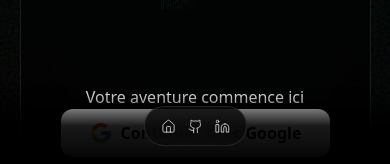
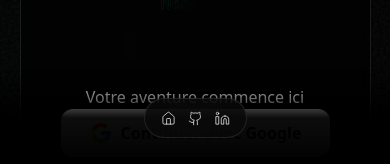
Before and after one commit to nonnzy7even7iete/nonnzytransformiumfullstackbundel, a Next.js app: page / in a window 390 px wide. Shown: the part 678-842 px from the top of the page. Built offline with nearby package versions, Linux system fonts and the light colour scheme; no server answers.

Commit message:
Zy Bulding workflow

```diff
--- a/src/app/page.tsx
+++ b/src/app/page.tsx
@@ -34,16 +34,18 @@ export default function HomePage() {
   if (status === "loading" || status === "authenticated") return <Loader />;
 
   return (
-    <div className="relative min-h-screen flex flex-col bg-app-gradient overflow-hidden">
+    // Suppression de overflow-hidden pour permettre le scroll
+    <div className="relative min-h-screen flex flex-col bg-app-gradient">
       <Navbar />
 
       {/* BACKGROUND INITIAL */}
-      <div className="absolute inset-0 z-0">
+      <div className="fixed inset-0 z-0">
         <MasterAuroraBackground />
       </div>
 
-      <main className="relative z-10 flex-1 flex flex-col md:flex-row items-center justify-center px-4 md:px-8 pb-10 gap-6 md:gap-0 pt-32 md:pt-40">
-        {/* ASIDE GAUCHE : DATA CARD (TEXTE ET STYLE RESTAURÉS) */}
+      {/* MAIN CONTENT - RESTAURATION DU LAYOUT INITIAL */}
+      <main className="relative z-10 flex-1 flex flex-col md:flex-row items-center justify-center px-4 md:px-8 pb-32 pt-32 md:pt-40 gap-6 md:gap-0">
+        {/* ASIDE GAUCHE : DATA CARD (STYLE ET TEXTE RESTAURÉS) */}
         <aside className="relative z-11 md:absolute md:left-3 md:ml-6 lg:ml-8 flex justify-center md:justify-start w-full md:w-auto min-w-[300px]">
           <DataCard
             width={300}
@@ -113,9 +115,9 @@ export default function HomePage() {
           />
         </aside>
 
-        {/* SECTION CENTRALE : LOGIN BOX (DESIGN INITIAL RESTAURÉ) */}
+        {/* SECTION CENTRALE : LOGIN BOX (RADIUS 2XL ET SIZING RESTAURÉS) */}
         <div className="relative z-10 flex flex-col items-center justify-center text-center w-full md:w-[460px] max-w-[90vw] min-w-[300px]">
-          <div className="w-full p-10 backdrop-blur-xl rounded-2xl shadow-2xl min-w-[300px] bg-glass-dual border border-border-dual flex flex-col items-center">
+          <div className="w-full p-10 backdrop-blur-xl rounded-2xl shadow-none bg-glass-dual border border-border-dual flex flex-col items-center">
             <div className="w-full h-40 md:h-64 flex items-center justify-center">
               <TextHoverEffect
                 text="Nonnzytr"
@@ -123,7 +125,7 @@ export default function HomePage() {
                 style={{
                   width: "100%",
                   height: "100%",
-                  fontSize: "clamp(6rem, 18vw, 12rem)", // Garde juste le resize mobile
+                  fontSize: "clamp(6rem, 18vw, 12rem)",
                 }}
               />
             </div>
@@ -135,8 +137,8 @@ export default function HomePage() {
             <button
               onClick={() => signIn("google", { callbackUrl: "/dashboard" })}
               className="w-full py-3 flex items-center justify-center gap-2
-              bg-foreground text-background font-semibold rounded-xl shadow-md
-              hover:shadow-xl hover:scale-105 active:scale-95
+              bg-foreground text-background font-semibold rounded-xl
+              hover:scale-105 active:scale-95
               transition-all duration-300 mb-6"
             >
               <FcGoogle className="text-2xl" />
@@ -160,11 +162,12 @@ export default function HomePage() {
         </aside>
       </main>
 
-      {/* FOOTER : NOIR PUR + DOCK MINI (IDENTITÉ CONSERVÉE) */}
-      <footer className="fixed bottom-0 left-0 right-0 z-[100] h-20 flex items-center justify-center pointer-events-none">
-        <div className="absolute inset-x-0 bottom-0 h-full bg-gradient-to-t from-black via-black/90 to-transparent z-[-1]" />
+      {/* FOOTER NOIR PUR - DOCK MINIATURISÉ SANS SHADOW */}
+      <footer className="fixed bottom-0 left-0 right-0 z-[100] h-24 flex items-center justify-center pointer-events-none">
+        {/* L'OCCLUSION NOIRE PURE */}
+        <div className="absolute inset-x-0 bottom-0 h-full bg-gradient-to-t from-black via-black/95 to-transparent z-[-1]" />
 
-        <div className="pointer-events-auto">
+        <div className="relative pointer-events-auto">
           <Dock
             items={dockItems}
             iconSize={15}
```
